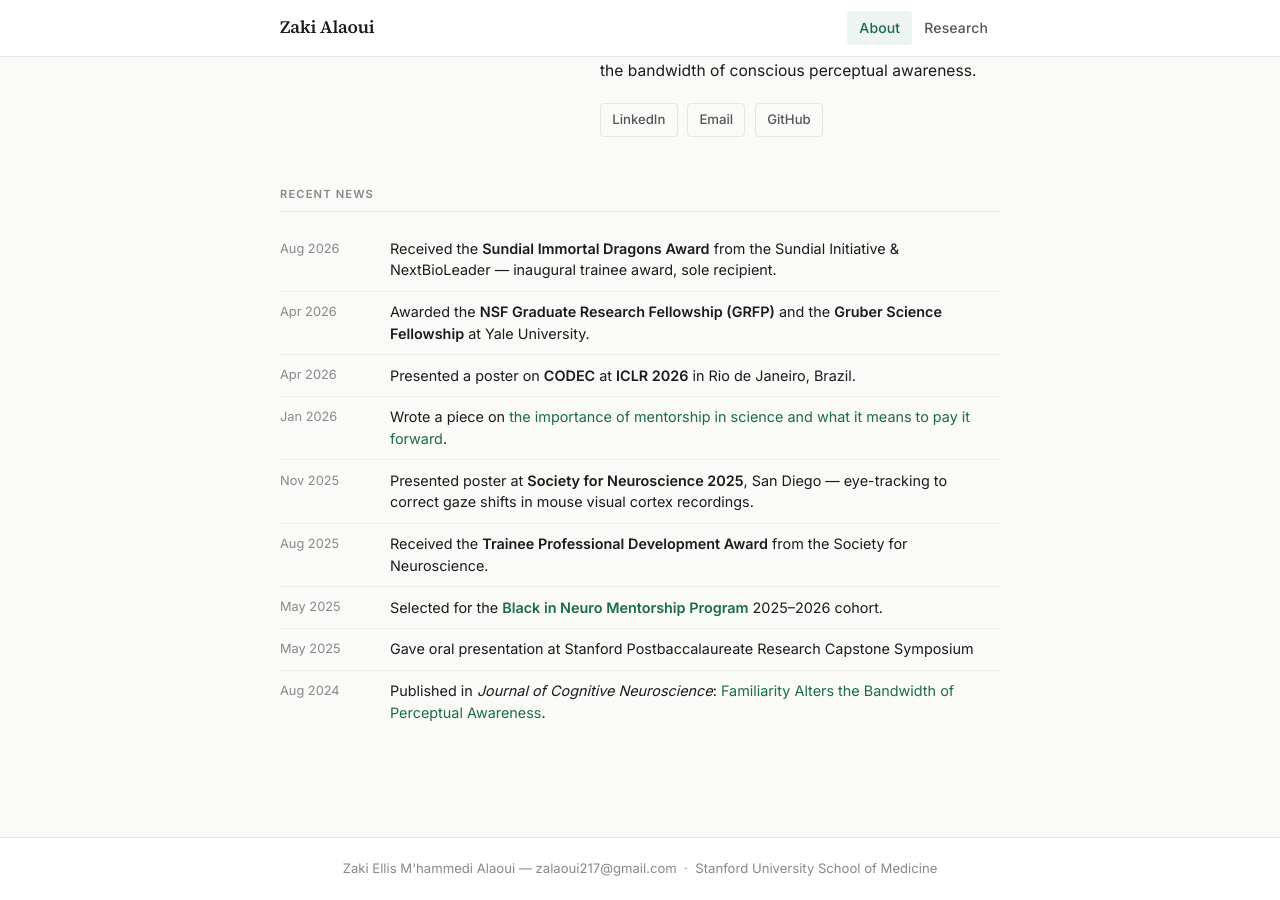
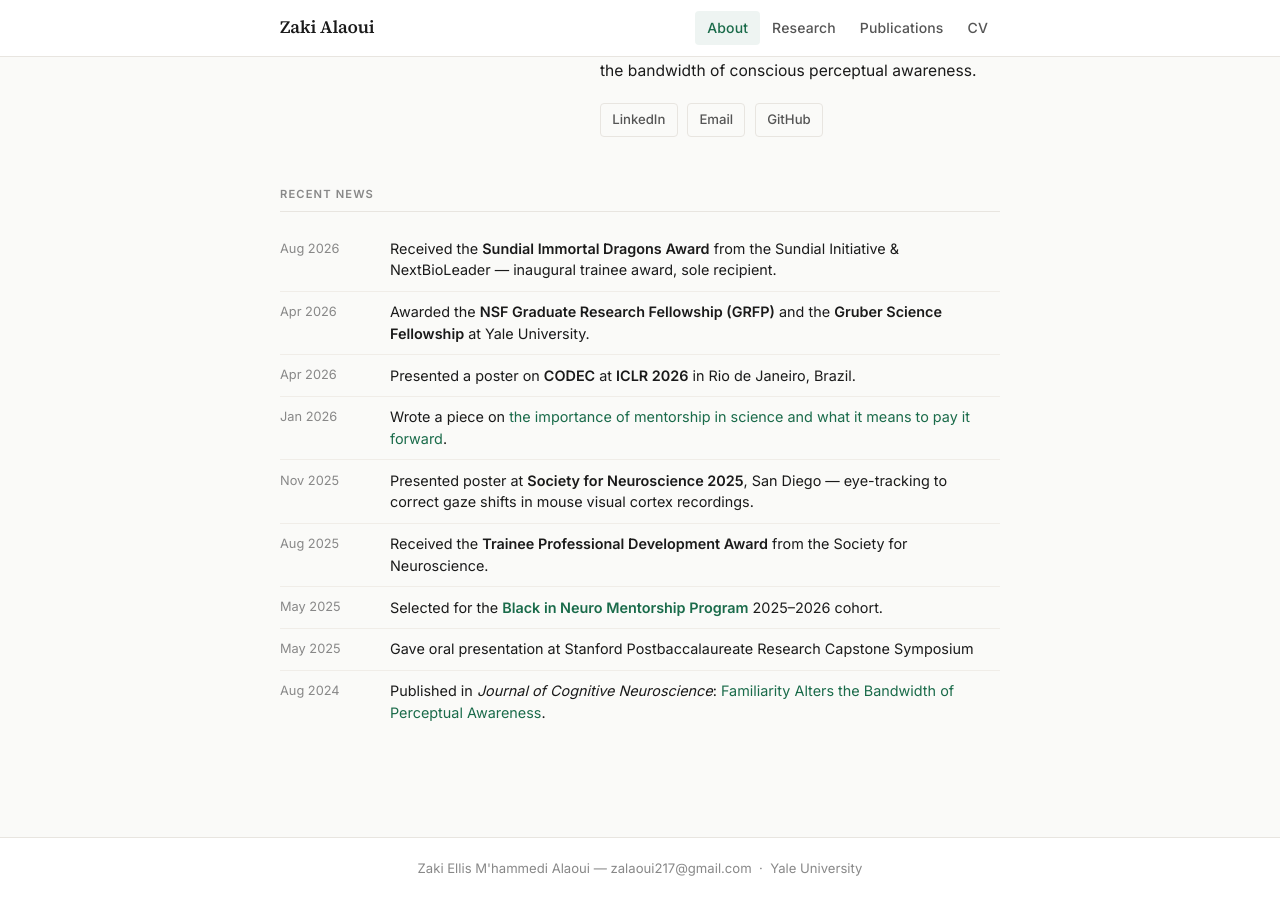
Before and after one commit to zalaoui3/zalaoui3.github.io, a Jekyll site: the page built from index.md, in a window 1280 px wide and 900 px high, scrolled down 833 px. Built offline with Jekyll 4.4.1, drawn with Linux system fonts in a browser that asks for light colours.

Commit message:
Fix nav bar 404 and update footer affiliation
- Fix Research nav link (was /research/ with trailing slash, causing 404; page builds to research.html not a directory)
- Add missing Publications and CV links to nav bar
- Update footer affiliation from Stanford to Yale University

Co-Authored-By: Claude Sonnet 5 <noreply@anthropic.com>

```diff
--- a/_includes/footer.html
+++ b/_includes/footer.html
@@ -4,7 +4,7 @@
       Zaki Ellis M'hammedi Alaoui &mdash;
       <a href="mailto:zalaoui217@gmail.com">zalaoui217@gmail.com</a>
       &nbsp;&middot;&nbsp;
-      Stanford University School of Medicine
+      Yale University
     </p>
   </div>
 </footer>
--- a/_includes/header.html
+++ b/_includes/header.html
@@ -3,7 +3,9 @@
     <a class="site-title" href="{{ '/' | relative_url }}">Zaki Alaoui</a>
     <nav class="site-nav">
       <a class="nav-link{% if page.url == '/' %} active{% endif %}" href="{{ '/' | relative_url }}">About</a>
-      <a class="nav-link{% if page.url contains '/research' %} active{% endif %}" href="{{ '/research/' | relative_url }}">Research</a>
+      <a class="nav-link{% if page.url contains '/research' %} active{% endif %}" href="{{ '/research' | relative_url }}">Research</a>
+      <a class="nav-link{% if page.url contains '/publications' %} active{% endif %}" href="{{ '/publications' | relative_url }}">Publications</a>
+      <a class="nav-link{% if page.url contains '/cv' %} active{% endif %}" href="{{ '/cv' | relative_url }}">CV</a>
     </nav>
   </div>
 </header>
```
